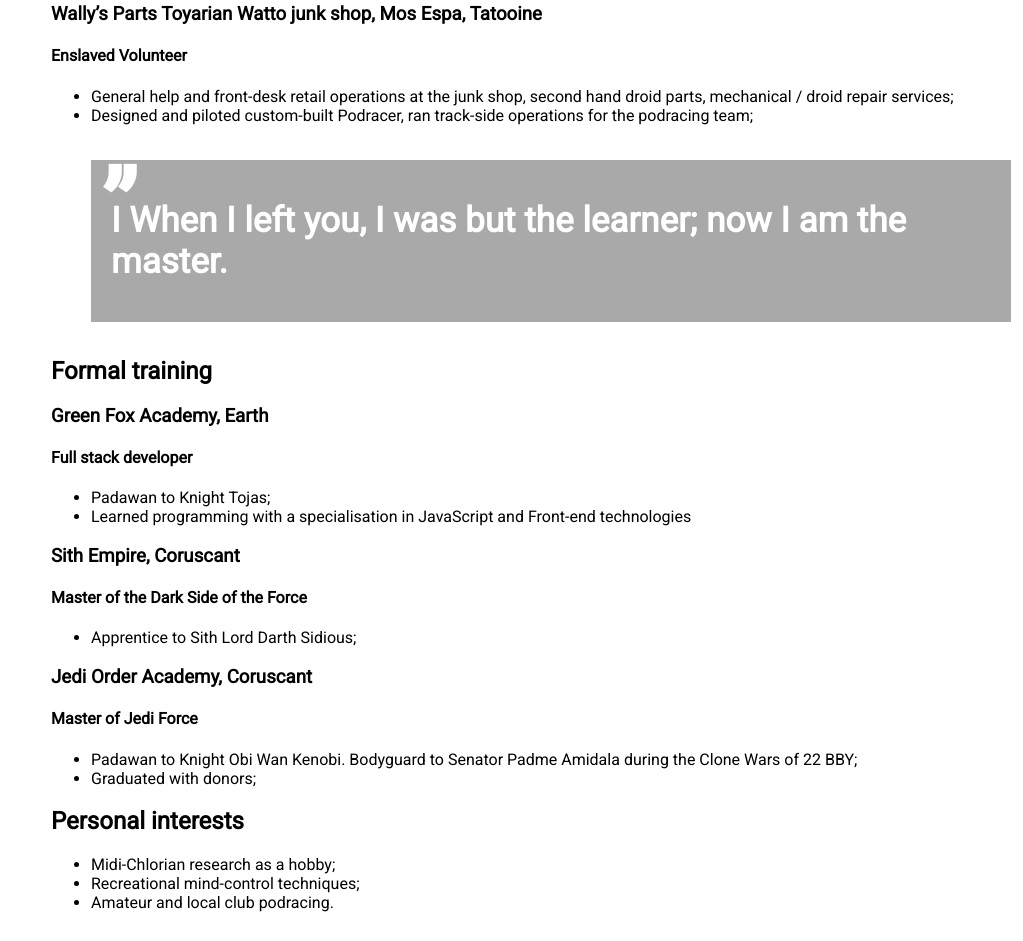
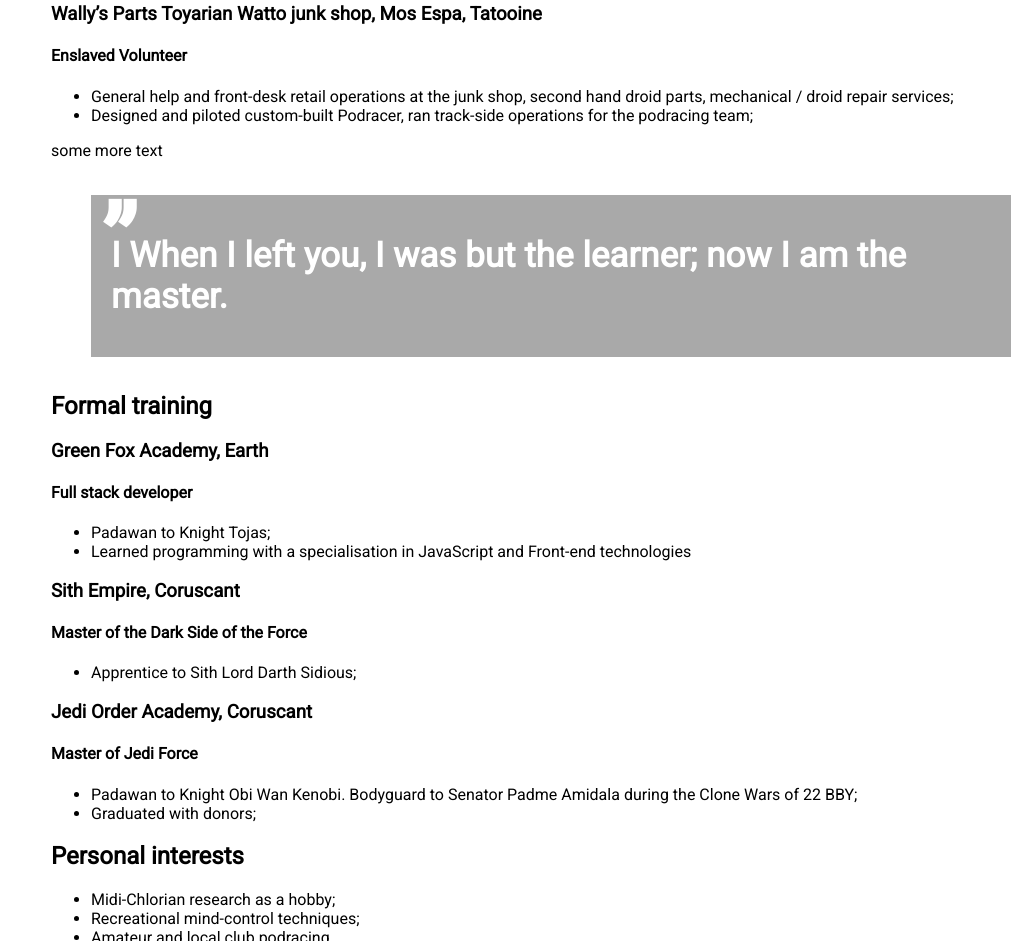
Before and after one commit to lajosvasz/lajosvasz.github.io, a plain HTML site: page index.html in a window 1280 px wide. Shown: the part 2136-3077 px from the top of the page, without its empty margins (257-1280 px from the left). Drawn offline with Linux system fonts and the light colour scheme.

Commit message:
Update index.html

```diff
--- a/index.html
+++ b/index.html
@@ -50,6 +50,7 @@
       <li>General help and front-desk retail operations at the junk shop, second hand droid parts, mechanical / droid repair services;</li>
       <li> Designed and piloted custom-built Podracer, ran track-side operations for the podracing team;</li>
     </ul>
+    <p>some more text</p>
     <blockquote class="highlight">I When I left you, I was but the learner; now I am the master.</blockquote>
 
     <h2> Formal training</h2>
```
